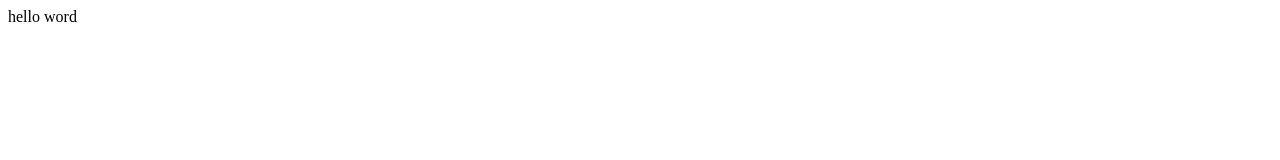
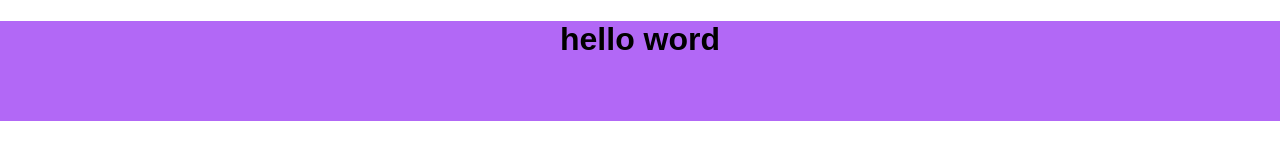
Before and after one commit to francozdsg/francozdsg.github.io, a plain HTML site: page index.html in a window 1280 px wide. Drawn offline with Linux system fonts and the light colour scheme.

Commit message:
mejora del sitio web

```diff
--- a/index.html
+++ b/index.html
@@ -1 +1,16 @@
-hello word
+<!DOCTYPE html>
+<html lang="en">
+<head>
+    <meta charset="UTF-8">
+    <meta http-equiv="X-UA-Compatible" content="IE=edge">
+    <meta name="viewport" content="width=device-width, initial-scale=1.0">
+    <title>pagina web</title>
+    <link rel="stylesheet" href="style.css">
+</head>
+<body>
+    <h1>hello word</h1>
+
+
+
+</body>
+</html>
--- /dev/null
+++ b/style.css
@@ -0,0 +1,12 @@
+body{
+    padding: 0;
+    margin: 0;
+}
+
+h1{
+    font-family: Arial, Helvetica, sans-serif;
+    background-color: rgb(178, 104, 246);
+    padding-top: 0;
+    height: 100px;
+    text-align: center;
+}
```
